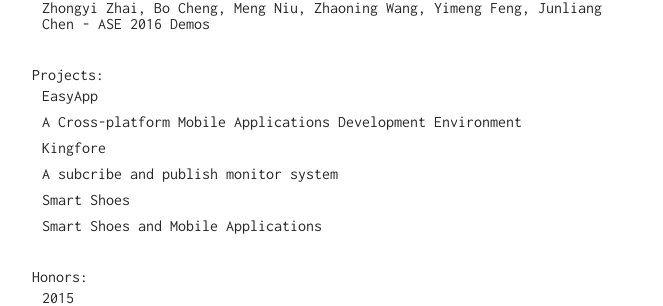
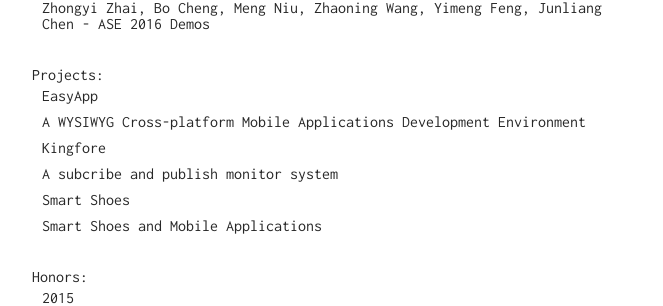
Before and after one commit to asimoo/asimoo.github.io, a Jekyll site: the page built from index.html, in a window 1280 px wide. Shown: the part 847-1153 px from the top of the page, without its empty margins (308-971 px from the left). Built offline with Jekyll 4.4.1, drawn with Linux system fonts in a browser that asks for light colours.

Commit message:
project intro update

```diff
--- a/_data/projects.yml
+++ b/_data/projects.yml
@@ -1,5 +1,5 @@
 - name: EasyApp
-  intro: A Cross-platform Mobile Applications Development Environment
+  intro: A WYSIWYG Cross-platform Mobile Applications Development Environment
 
 - name: Kingfore
   intro: A subcribe and publish monitor system
```
